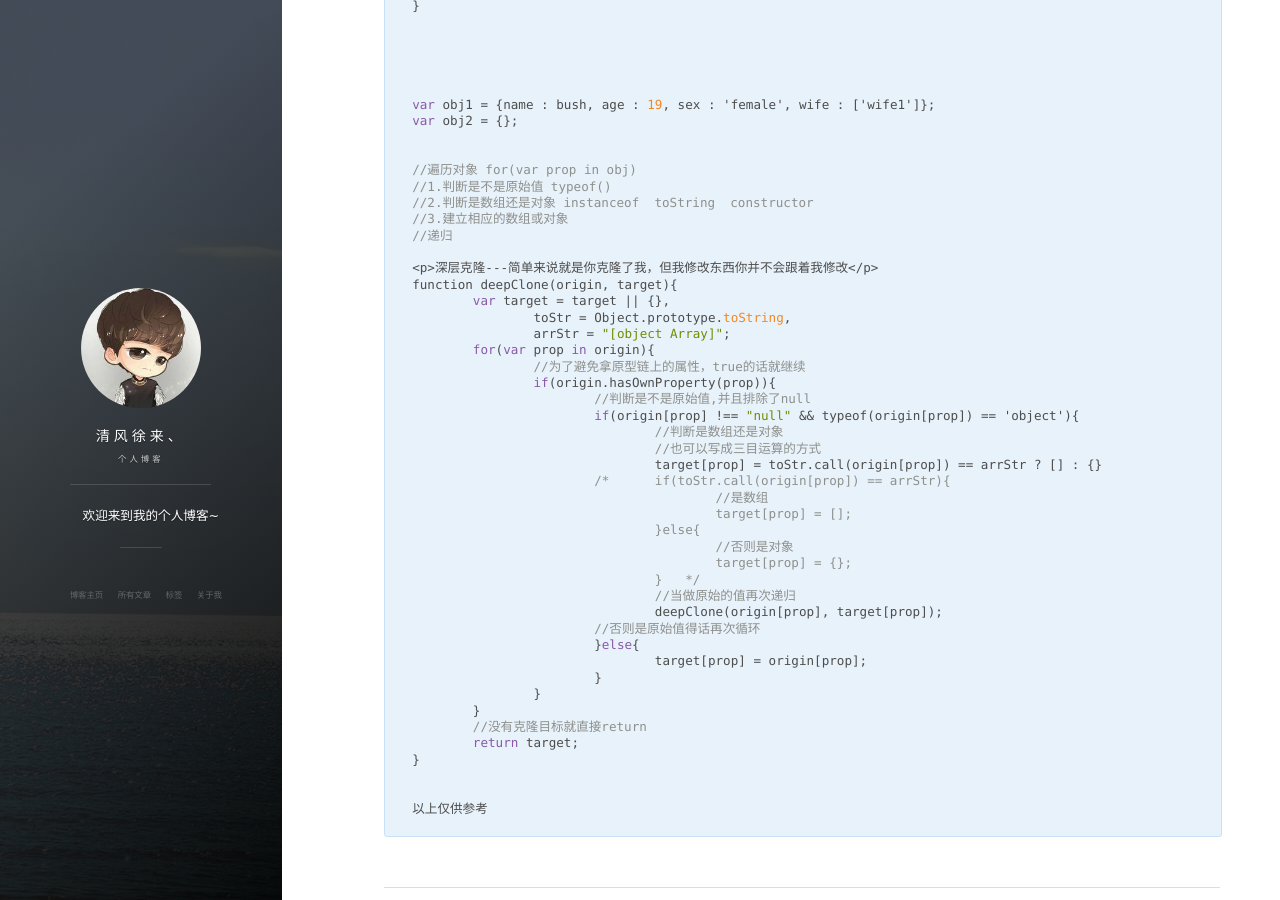
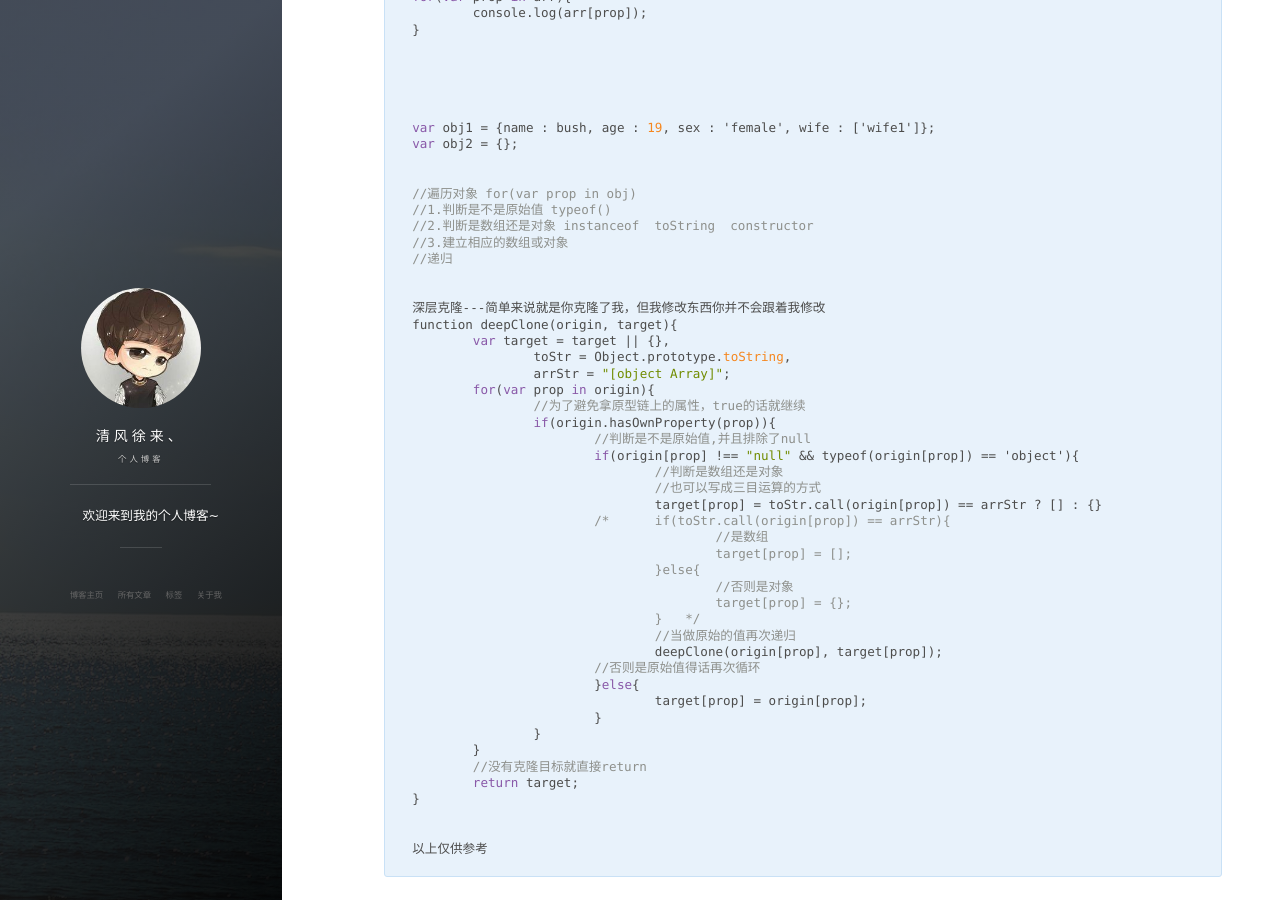
Before and after one commit to bush1010/bush1010.github.io, a Jekyll site: the page built from _posts/2018-3-22-克隆.md, in a window 1280 px wide and 900 px high, scrolled down 628 px. Built offline with Jekyll 4.4.1, drawn with Linux system fonts in a browser that asks for light colours; nearby versions of some CDN libraries; comment, search, counter and statistics services are not loaded.

Commit message:
update file

```diff
--- a/_posts/2018-3-22-克隆.md
+++ b/_posts/2018-3-22-克隆.md
@@ -7,7 +7,7 @@
 
 ﻿
 
-<p>浅层克隆---不能控制自己啥都克隆</p>
+<h2><p>浅层克隆---不能控制自己啥都克隆</p></h2>
 	var obj = {
 		name : 'bush',
 		age : 19,
@@ -49,7 +49,8 @@
 	//3.建立相应的数组或对象
 	//递归
 
-	<p>深层克隆---简单来说就是你克隆了我，但我修改东西你并不会跟着我修改</p>
+
+	深层克隆---简单来说就是你克隆了我，但我修改东西你并不会跟着我修改
 	function deepClone(origin, target){
 		var target = target || {},
 			toStr = Object.prototype.toString,
```
